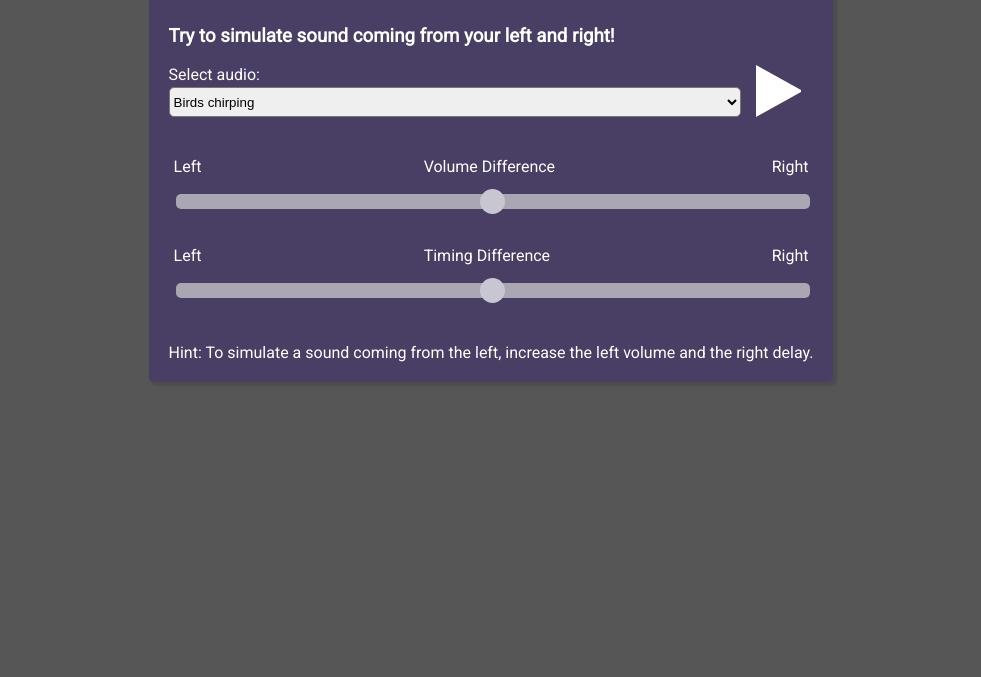
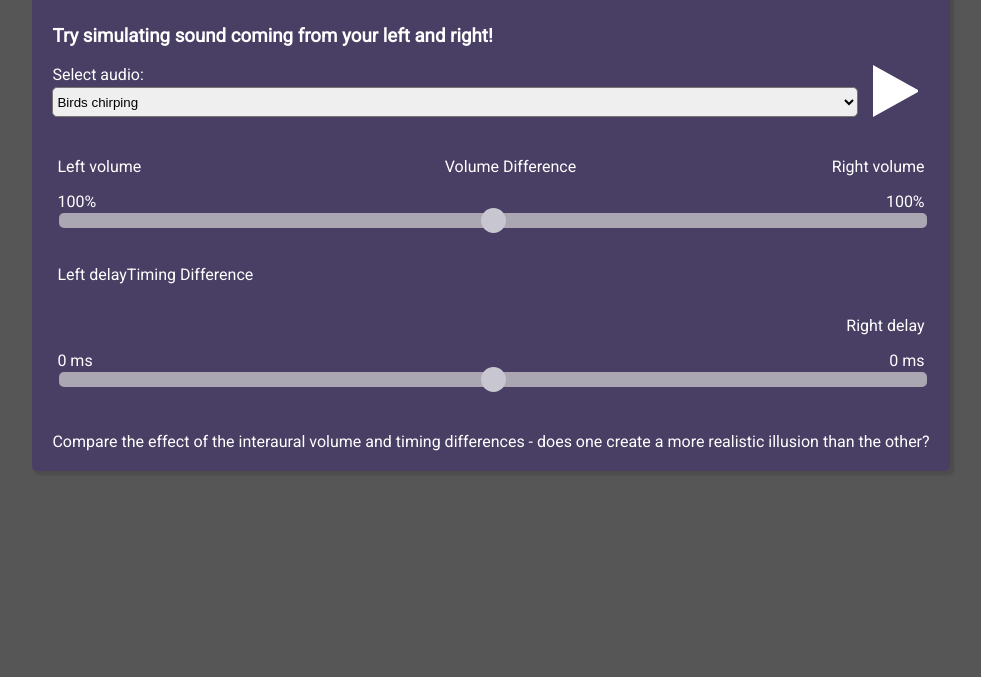
Before and after one commit to donnafan/Spatial-Audio-Demo, a website: page demo1.html in a window 1280 px wide. Shown: the part 123-800 px from the top of the page, without its empty margins (149-1130 px from the left). Drawn offline with Linux system fonts and the light colour scheme.

Commit message:
Added value display

```diff
--- a/demo1.html
+++ b/demo1.html
@@ -15,7 +15,7 @@
 <body>
   <div class="container">
     <h1>Wear headphones.</h1>
-    <h3>Try to simulate sound coming from your left and right!</h3>
+    <h3>Try simulating sound coming from your left and right!</h3>
 
     <div class="trackAndPlay">
       <div class="track">
@@ -34,22 +34,30 @@
     <div class="inputContainer">
       <div class="input">
         <br> <div id="textbox">
-          <p class="alignleft">Left</p>
+          <p class="alignleft">Left volume</p>
           <p class ="aligncentre">Volume Difference</p>
-          <p class="alignright">Right</p>
+          <p class="alignright">Right volume</p>
+        </div>
+        <div id="textbox">
+        <div class="alignleft" id="gainValueL">100%</div>
+        <div class="alignright" id="gainValueR">100%</div>
         </div>
         <input class="slider" type="range" id="gainPan" min="-0.8" max="0.8" value="0" step="0.01">
 
         <br> <div id="textbox">
-          <p class="alignleft">Left</p>
-          <p class ="aligncentre">Timing Difference</p>
-          <p class="alignright">Right</p>
+          <p class="alignleft">Left delay    </p>
+          <p class ="aligncentret">Timing Difference</p>
+          <p class="alignright">Right delay</p>
         </div>
+        <div id="textbox">
+          <div class="alignleft" id="delayValueL">0 ms</div>
+          <div class="alignright" id="delayValueR">0 ms</div>
+          </div>
         <input class="slider" type="range" id="DelayL" min="0" max="0.002" value="0.001" step="0.00001">
       </div>
     </div>
 
-    <br><br> Hint: To simulate a sound coming from the left, increase the left volume and the right delay.
+    <br><br> Compare the effect of the interaural volume and timing differences - does one create a more realistic illusion than the other?
   </div>
 
   <!-- <br><a href="https://freesound.org/s/513714/">audio attribution - birds chirping</a> -->
```
